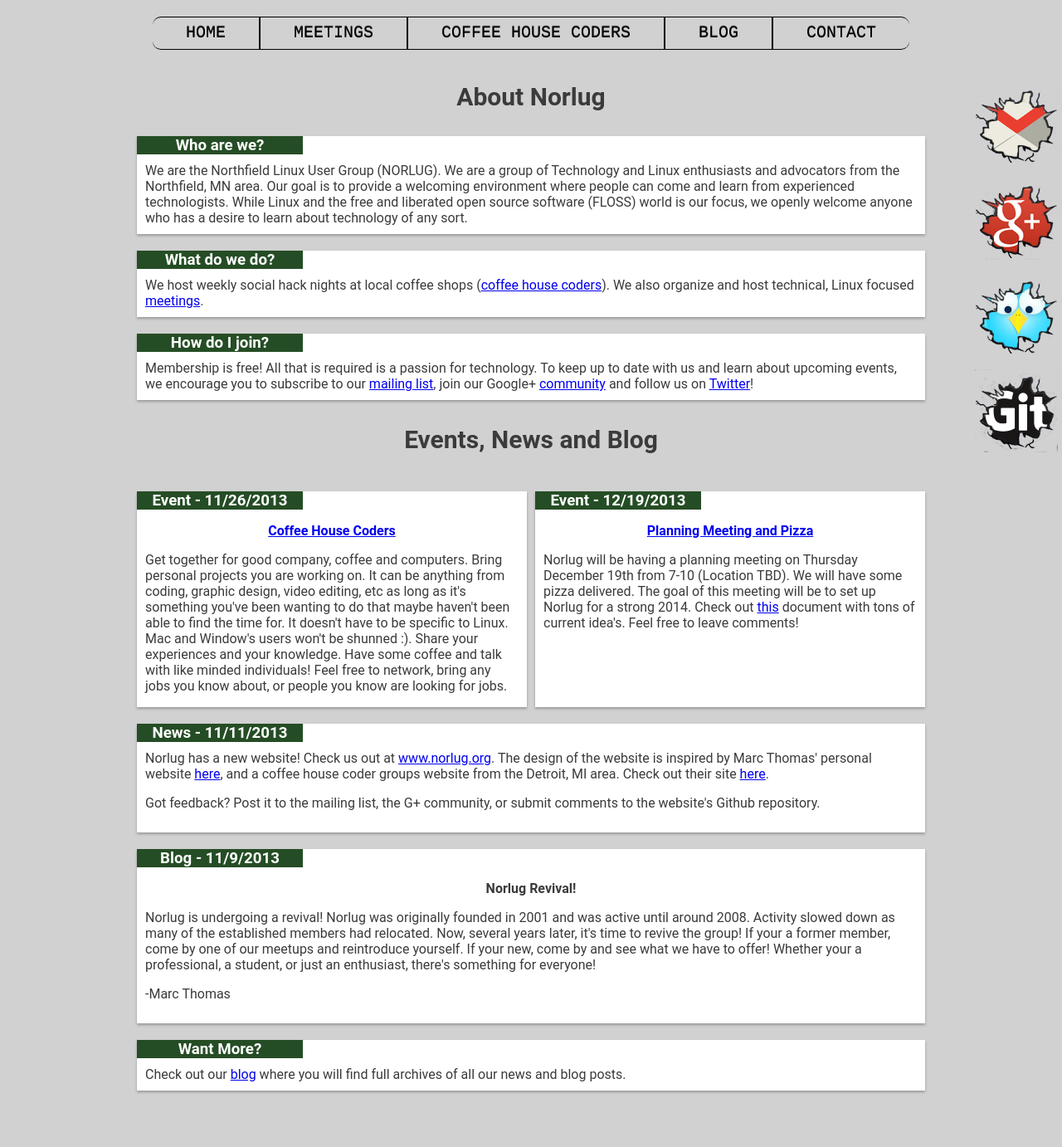
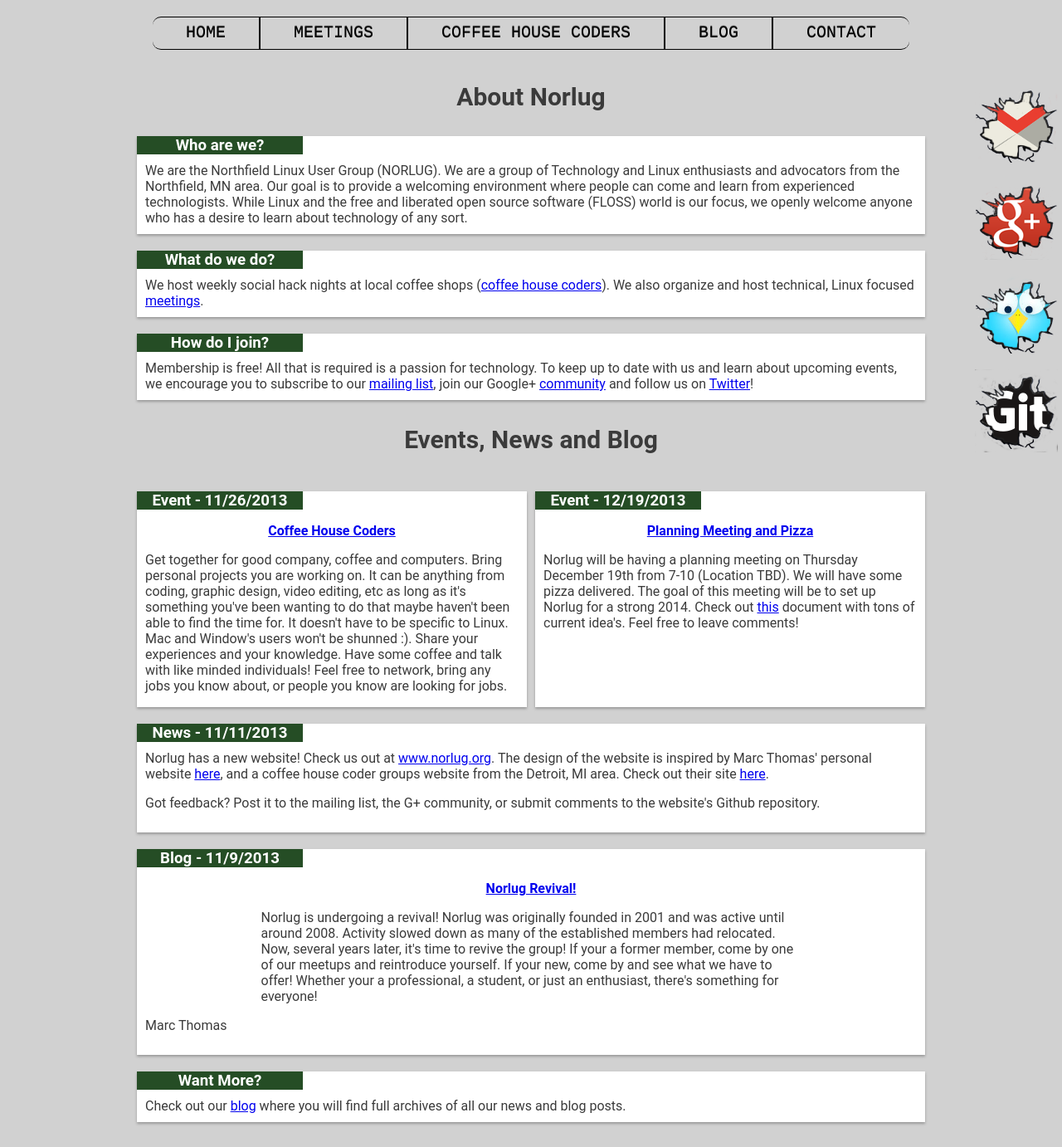
Before and after one commit to norlug/norlug.github.io, a Jekyll site: the page built from index.html, in a window 1280 px wide. Shown: the whole page at 83% size. Built offline with Jekyll 4.4.1, drawn with Linux system fonts in a browser that asks for light colours; before the commit the page ends 1344 px from its top, so only the background shows below that.

Commit message:
Modified blog with footer and author

```diff
--- a/index.html
+++ b/index.html
@@ -51,10 +51,10 @@ layout: default
 <section class="cardLayout">
         <h3 class="cardHeader"> Blog - 11/9/2013</h3>
         <p class="cardContent">
-                <p class="welcomePageBlogTitle"> Norlug Revival! </p>
-                Norlug is undergoing a revival! Norlug was originally founded in 2001 and was active until around 2008. Activity slowed down as many of the established members had relocated. Now, several years later, it's time to revive the group! If your a former member, come by one of our meetups and reintroduce yourself. If your new, come by and see what we have to offer! Whether your a professional, a student, or just an enthusiast, there's something for everyone!
+                <p class="welcomePageBlogTitle"> <a href="/blog/2013/11/09/NorlugRevival.html">Norlug Revival! </a></p>
+                <p class="post">Norlug is undergoing a revival! Norlug was originally founded in 2001 and was active until around 2008. Activity slowed down as many of the established members had relocated. Now, several years later, it's time to revive the group! If your a former member, come by one of our meetups and reintroduce yourself. If your new, come by and see what we have to offer! Whether your a professional, a student, or just an enthusiast, there's something for everyone!</p>
         </p>
-        <p> -Marc Thomas </p>
+        <p class="cardFooter">Marc Thomas</p>
 </section>
 
 <section class="cardLayout">
```
